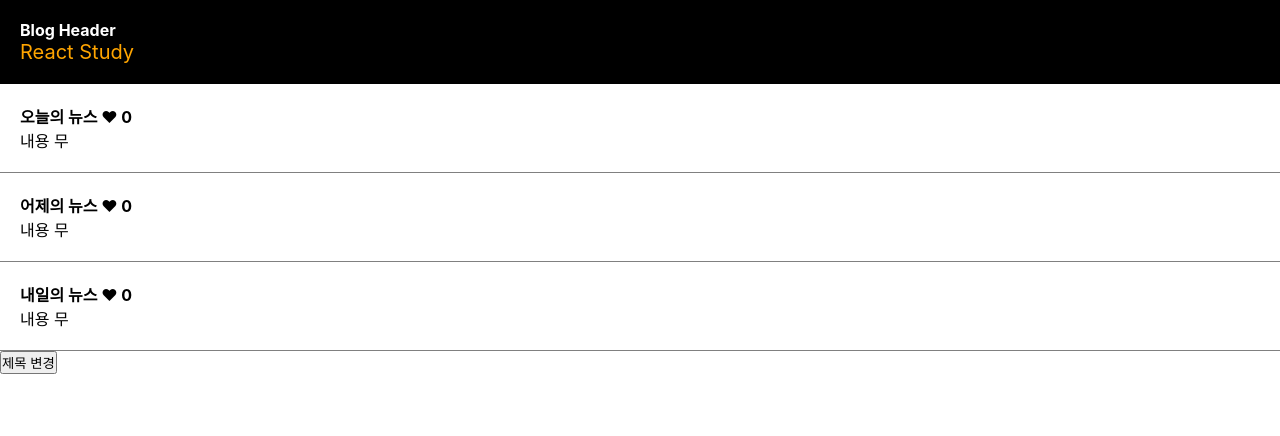
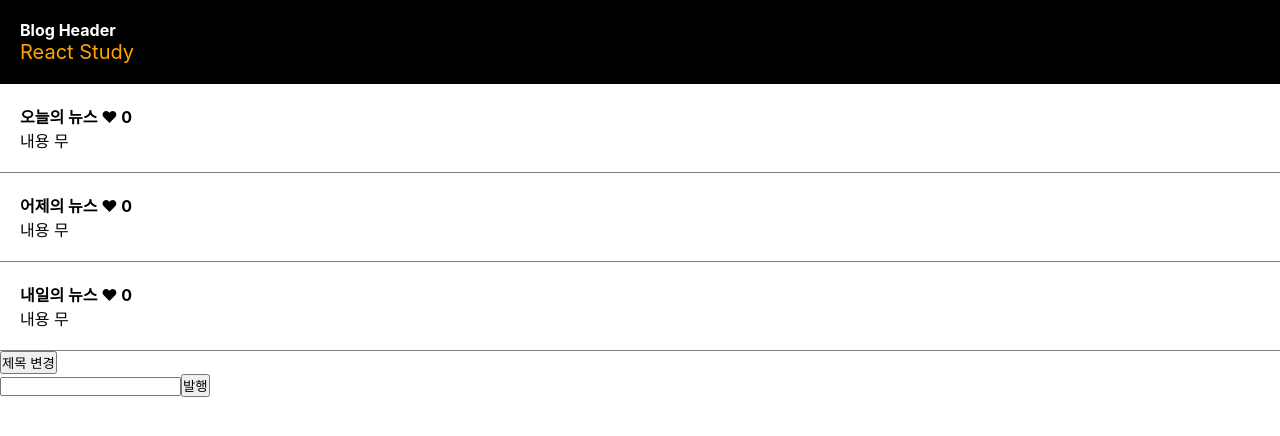
Before and after one commit to Yong-jin/react-study, a React (Create React App) app: page / in a window 1280 px wide. Shown: the top 436 px of the page. Built offline with nearby package versions, Linux system fonts and the light colour scheme.

Commit message:
좋아요 갯수 전달, input 값 접근

```diff
--- a/src/newsblog/Modal.js
+++ b/src/newsblog/Modal.js
@@ -10,7 +10,7 @@ function Modal(props) {
 
     return (
         <div className="modal" style={ { backgroundColor:props.bgColor } }>
-            <h3>{props.title}</h3>
+            <h3>{props.title} ❤ {props.likeCount}</h3>
             <p>날짜</p>
             <p>상세내용</p>
 
--- a/src/newsblog/NewsBlog.js
+++ b/src/newsblog/NewsBlog.js
@@ -19,6 +19,8 @@ function NewsBlog() {
     let [modalFlag, setModalFlag] = useState(false);
 
     let [selectedTitle, setSelectedTitle] = useState('');
+    let [selectedLikeCount, setSelectedLikeCount] = useState(0);
+    let [inputText, setInputText] = useState('');
 
     return (
         <div>
@@ -40,6 +42,7 @@ function NewsBlog() {
                                 //어떤 뉴스를 눌렀는지! -> 저장
                                 //setSelectedTitle(news[index]);
                                 setSelectedTitle(item);
+                                setSelectedLikeCount(likeCount[index]);
                             }}>{news[index]} <span onClick={(event) => {
                                 event.stopPropagation(); //이벤트 추가 전달 stop
                                 let temp = [...likeCount];
@@ -58,9 +61,43 @@ function NewsBlog() {
                 temp[0] = 'Today News';
                 setNews(temp);
             }}>제목 변경</button>
+
+            <div>
+                <input type="text" id="input_news" value={inputText} onChange={(event)=>{
+                    //console.log(event);
+                    //console.log(event.target.value);
+                    setInputText(event.target.value);
+                }}/>
+                <button onClick={()=>{
+
+                    let temp = [...news];
+                    temp.push(inputText);
+                    setNews(temp);
+
+                    setInputText('');
+
+                    //입력된 값 확인
+                    //news 배열에 추가 저장
+
+                    /*
+                    let title = document.getElementById('input_news').value;
+                    console.log(title);
+
+                    let temp = [...news];
+                    temp.push(title);
+                    setNews(temp);
+
+                    document.getElementById('input_news').value = '';
+                    */
+
+                }}>발행</button>
+            </div>
+
             {
-                modalFlag == true ? <Modal title={selectedTitle} news={news} setNews={setNews} bgColor={'lightcyan'} /> : null
+                modalFlag == true ? <Modal title={selectedTitle} likeCount={selectedLikeCount} news={news} setNews={setNews} bgColor={'lightcyan'} /> : null
             }
+
+
         </div>
     )
 }
```
